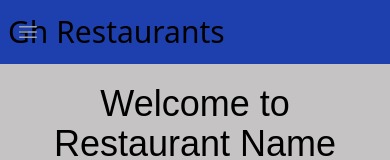
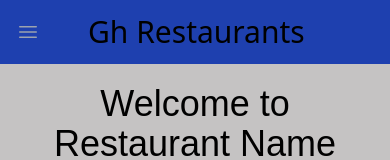
Before and after one commit to Aceofthehood1/React-Restaurant-App, a React (Vite) app in the folder restaurant-project/: page /restaurantPage in a window 390 px wide. Shown: the top 160 px of the page. Built offline with nearby package versions, Linux system fonts and the light colour scheme.

Commit message:
Made small changes to media queries

```diff
--- a/restaurant-project/src/components/NavBar.tsx
+++ b/restaurant-project/src/components/NavBar.tsx
@@ -38,7 +38,7 @@ function NavBar() {
         </button>
       </div>
       <div className="flex flex-1 items-center justify-center sm:items-stretch sm:justify-end">
-        <div className="flex flex-1 flex-shrink-0 items-center">
+        <div className="flex flex-1 flex-shrink-0 items-center ml-20">
           <p className="text-3xl">Gh Restaurants</p>
         </div>
         <div className="hidden sm:ml-6 sm:block">
```
